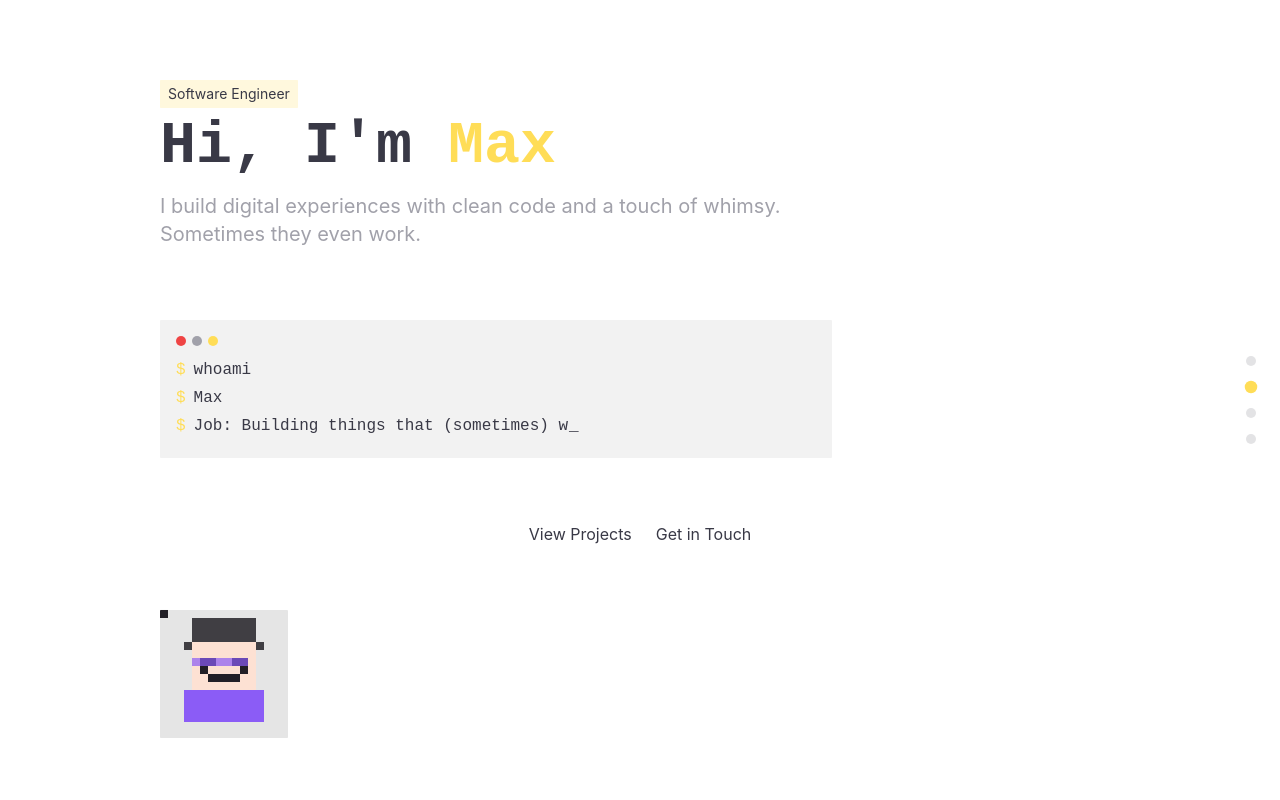
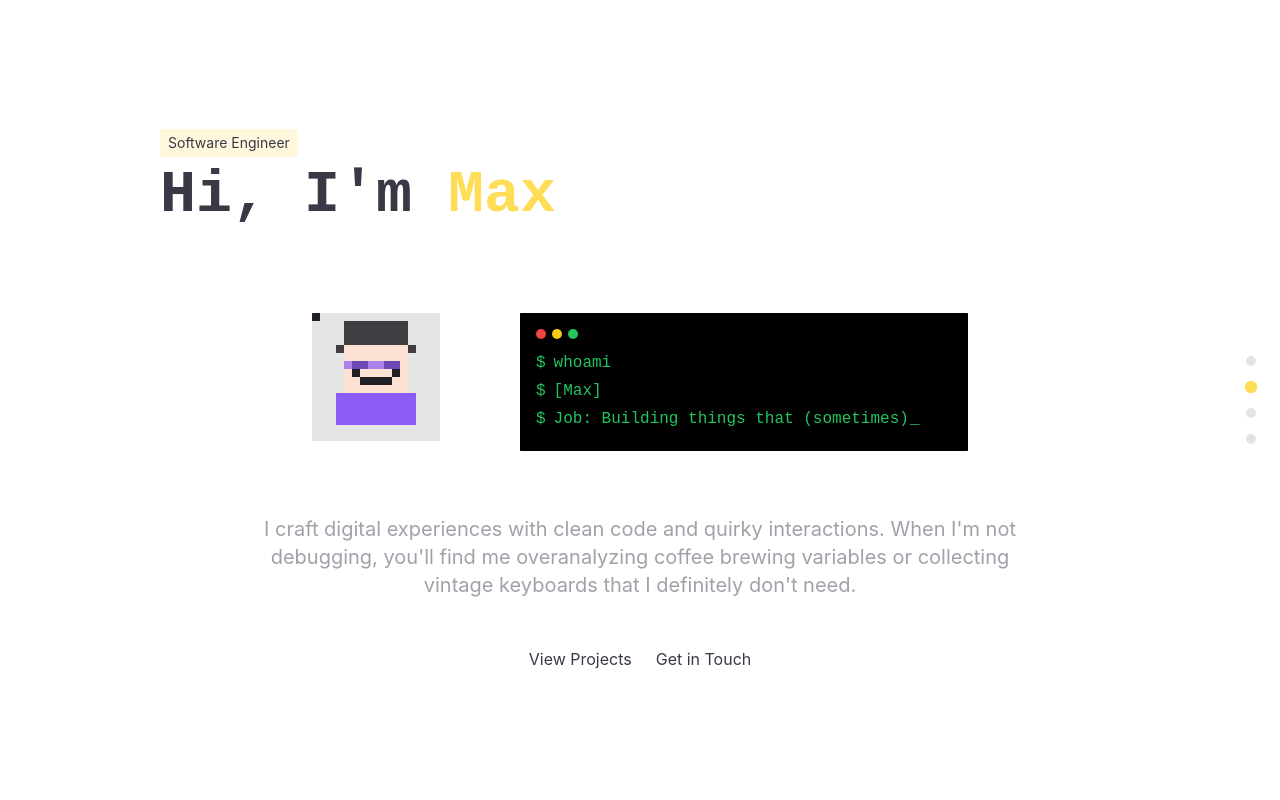
Before and after one commit to adrioui/portfolio, a React (Vite) app: page / in a window 1280 px wide. Shown: the top 800 px of the page. Built offline with nearby package versions, Linux system fonts and the light colour scheme.

Commit message:
Implement requested layout
The commit implements a layout change requested by the user.  No further details are available at this time.

```diff
--- a/src/components/Terminal.tsx
+++ b/src/components/Terminal.tsx
@@ -107,26 +107,26 @@ const Terminal: React.FC<TerminalProps> = ({
   }, [currentTextIndex, currentCommandIndex, commands, typing, glitchProbability, typingSpeed, initialDelay, isGlitching]);
 
   return (
-    <div className={cn("bg-black/5 p-4 rounded-sm font-mono text-sm sm:text-base", className)}>
+    <div className={cn("p-4 rounded-sm font-mono text-sm sm:text-base", className)}>
       <div className="flex gap-1.5 mb-3">
         <div className="w-2.5 h-2.5 rounded-full bg-destructive"></div>
-        <div className="w-2.5 h-2.5 rounded-full bg-softgray"></div>
-        <div className="w-2.5 h-2.5 rounded-full bg-highlight"></div>
+        <div className="w-2.5 h-2.5 rounded-full bg-yellow-400"></div>
+        <div className="w-2.5 h-2.5 rounded-full bg-green-500"></div>
       </div>
       <div className="terminal-content">
         {displayedCommands.map((command, index) => (
           <div key={index} className="mb-1 flex">
-            <span className="text-highlight mr-2">$</span>
-            <span>{command}</span>
+            <span className="text-green-500 mr-2">$</span>
+            <span className="text-green-500">{command}</span>
             {index === currentCommandIndex && showCursor && (
-              <span className="animate-blink ml-px">_</span>
+              <span className="animate-blink ml-px text-green-500">_</span>
             )}
           </div>
         ))}
         {currentCommandIndex < commands.length && displayedCommands.length <= currentCommandIndex && (
           <div className="flex">
-            <span className="text-highlight mr-2">$</span>
-            {showCursor && <span className="animate-blink">_</span>}
+            <span className="text-green-500 mr-2">$</span>
+            {showCursor && <span className="animate-blink text-green-500">_</span>}
           </div>
         )}
       </div>
--- a/src/pages/Index.tsx
+++ b/src/pages/Index.tsx
@@ -19,7 +19,7 @@ const Index = () => {
   // Terminal commands for the hero section
   const terminalCommands = [
     "whoami",
-    "Max",
+    "[Max]",
     "Job: Building things that (sometimes) work",
     "Location: [redacted] • ☕ Infinite coffee mode"
   ];
@@ -49,24 +49,12 @@ const Index = () => {
             <h1 className="text-4xl md:text-5xl lg:text-6xl font-mono font-bold mb-4">
               Hi, I'm <span className="relative text-highlight cursor-pointer" onClick={handleNameClick}>Max</span>
             </h1>
-            <p className="text-softgray text-lg md:text-xl max-w-2xl leading-relaxed">
-              I build digital experiences with clean code and a touch of whimsy. Sometimes they even work.
-            </p>
           </div>
 
-          <Terminal
-            commands={terminalCommands}
-            className="mt-12 max-w-2xl"
-            typingSpeed={40}
-          />
-
-          <div className="mt-16 flex flex-col md:flex-row items-center justify-center">
-            <a href="#projects" className="link-hover mx-3">View Projects</a>
-            <a href="#contact" className="link-hover mx-3">Get in Touch</a>
-          </div>
-
-          {/* Detailed pixel art avatar */}
-          <div className="mt-16 w-32 h-32 relative animate-float">
+          {/* New layout: Avatar and Terminal side by side */}
+          <div className="flex flex-col md:flex-row items-center md:items-start justify-center gap-6 md:gap-12 lg:gap-20 mt-12">
+            {/* Pixel art avatar on the left */}
+            <div className="w-32 h-32 relative animate-float">
               <div className="w-full h-full bg-black/10 rounded-sm grid grid-cols-16 grid-rows-16 overflow-hidden">
                 {/* Background */}
                 <div className="col-span-16 row-span-16 bg-[#221F26]"></div>
@@ -95,6 +83,29 @@ const Index = () => {
                 {/* Shirt */}
                 <div className="col-start-4 col-span-10 row-start-11 row-span-4 bg-[#8B5CF6]"></div>
               </div>
+            </div>
+
+            {/* Terminal on the right */}
+            <Terminal
+              commands={terminalCommands}
+              className="max-w-md w-full bg-black"
+              typingSpeed={40}
+            />
+          </div>
+
+          {/* Description text below both elements */}
+          <div className="mt-16 max-w-3xl mx-auto text-center">
+            <p className="text-softgray text-lg md:text-xl leading-relaxed">
+              I craft digital experiences with clean code and quirky interactions.
+              When I'm not debugging, you'll find me overanalyzing coffee brewing
+              variables or collecting vintage keyboards that I definitely don't need.
+            </p>
+          </div>
+
+          {/* Navigation links */}
+          <div className="mt-12 flex flex-col md:flex-row items-center justify-center">
+            <a href="#projects" className="link-hover mx-3">View Projects</a>
+            <a href="#contact" className="link-hover mx-3">Get in Touch</a>
           </div>
         </section>
 
```
Lines whose indentation alone changed are shown as unchanged.
